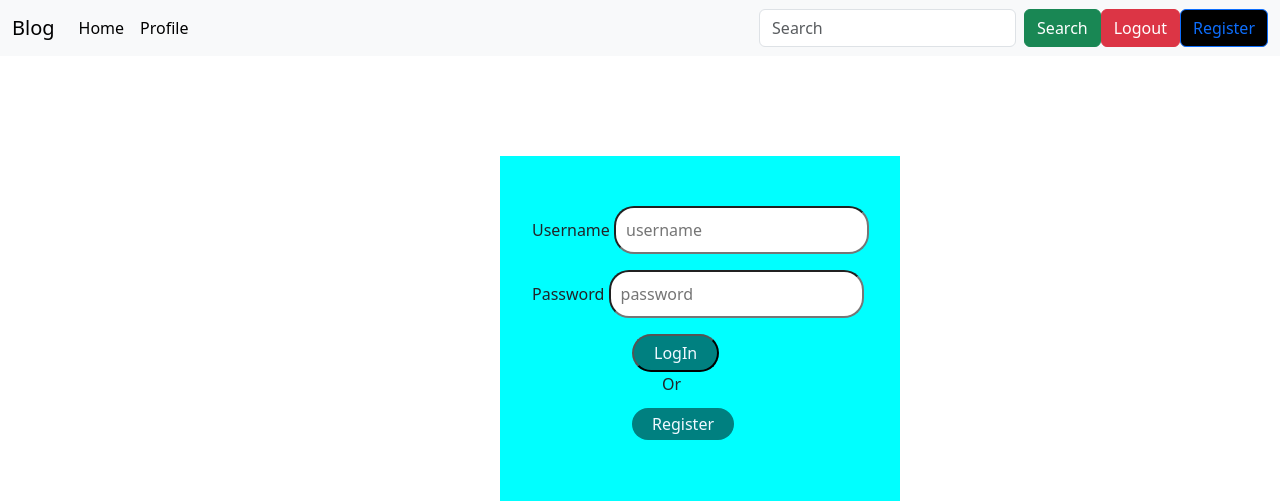
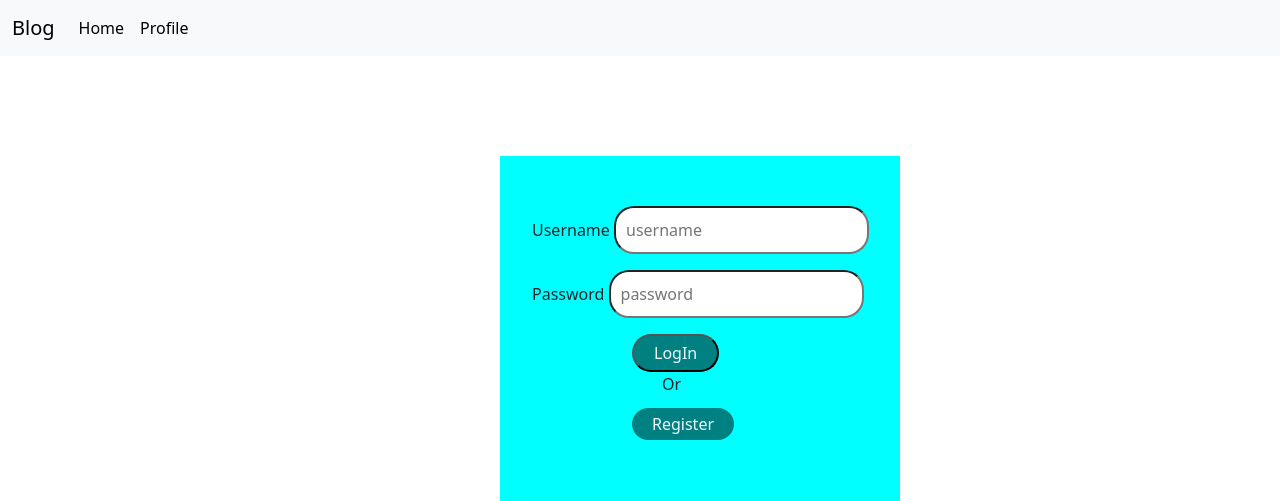
Before and after one commit to Anish-6-9/BLOG_PLATFORM, a Django app: page /login in a window 1280 px wide. Shown: the top 501 px of the page. Run offline with Django 4.2, Linux system fonts and the light colour scheme.

Commit message:
2nd commit

```diff
--- a/blog/templates/blog/base.html
+++ b/blog/templates/blog/base.html
@@ -26,11 +26,11 @@
               </li>
             </ul>
             <form class="d-flex" role="search">
+              {% if user.is_authenticated %}
               <input class="form-control me-2" type="search" placeholder="Search" aria-label="Search">
               <button class="btn btn-success" type="submit">Search</button>
-              <button class="btn btn-danger" type="submit">Logout</button>
-              <button style="background-color: black;" class="btn btn-primary" type="submit"><a href="{% url 'register' %}" style="text-decoration: none;">Register</a></button>
-
+              <button class="btn btn-danger" type="submit"><a href="{% url 'log_out' %}" style="text-decoration: none;">Logout</a></button>
+              {% endif %}
             </form>
           </div>
         </div>
--- /dev/null
+++ b/blog/templates/blog/log_in.html
@@ -0,0 +1,29 @@
+{% extends 'blog/base.html' %}
+{% load static %}
+
+{% block title %}
+<title>Login</title>
+<link rel="stylesheet" href="{% static 'blog/css/log_in.css' %}">
+{% endblock title %}
+
+{%block content%}
+<form method="POST" action="{% url 'log_in' %}">
+    {% csrf_token %}
+    <div class='centre'>
+        <ul>
+            <label>Username</label>
+            <input type='text' placeholder='username' class="box" name="username">
+        </ul>
+        <ul>
+            <label>Password</label>
+            <input type='password' placeholder='password'class='box' name="password">
+        </ul>
+        <ul>
+            <button type='submit' class='login'>LogIn</button>
+                <p style="margin-left:130px">Or</p>
+            <a class='login' href='{% url 'register' %}'>Register</a>
+        </ul>
+    </div>
+</form>
+
+{%endblock content%}
--- a/blog/templates/blog/login.html
+++ /dev/null
@@ -1,26 +0,0 @@
-{% extends 'blog/base.html' %}
-{% load static %}
-
-{% block title %}
-<title>Login</title>
-<link rel="stylesheet" href="{% static 'blog/css/login.css' %}">
-{% endblock title %}
-
-{%block content%}
-<div class='centre'>
-    <ul>
-        <label>Username</label>
-        <input type='text' placeholder='username' class="box">
-    </ul>
-    <ul>
-        <label>Password</label>
-        <input type='password' placeholder='password'class='box'>
-    </ul>
-    <ul>
-        <button type='submit' class='login'>LogIn</button>
-            <p style="margin-left:130px">Or</p>
-        <a class='login' href='{% url 'register' %}'>Register</a>
-    </ul>
-</div>
-
-{%endblock content%}
--- a/blog/templates/blog/register.html
+++ b/blog/templates/blog/register.html
@@ -42,7 +42,7 @@
 
 
         <button class="bu" type="submit">Register</button>
-        <h4>Or <a href="{% url 'login' %}" style="text-decoration: none;">Already have an account</a></h4>
+        <h4>Or <a href="{% url 'log_in' %}" style="text-decoration: none;">Already have an account</a></h4>
     </form>
 </div>
 {% endblock content %}
--- a/blog/urls.py
+++ b/blog/urls.py
@@ -2,9 +2,10 @@ from django.urls import path
 from . import views
 
 urlpatterns = [
+    path('', views.base, name='base'),
     path('home', views.home, name='home'),
     path('register', views.register, name='register'),
-    path('login', views.login, name='login'),
-    path('logout', views.logout, name='logout'),
+    path('login', views.log_in, name='log_in'),
+    path('logout', views.log_out, name='log_out'),
     path('edit', views.edit, name='edit'),
 ]
--- a/blog/views.py
+++ b/blog/views.py
@@ -10,7 +10,11 @@ from . models import registration
 import datetime
 
 
-# @login_required(login_url='login')
+def base(request):
+    return render(request, 'blog/base.html')
+
+
+@login_required(login_url='/')
 def home(request):
     if request.method == 'POST':
         title = request.POST['title']
@@ -43,12 +47,12 @@ def register(request):
         User.objects.create_user(
             username=username, email=email, password=password)
 
-        return redirect('login')
+        return redirect('log_in')
 
     return render(request, 'blog/register.html')
 
 
-def login(request):
+def log_in(request):
     if request.method == 'POST':
         username1 = request.POST['username']
         password1 = request.POST['password']
@@ -60,14 +64,14 @@ def login(request):
             return redirect('home')
         else:
             logout(request)
-            return redirect('login')
+            return redirect('log_in')
 
-    return render(request, 'blog/login.html')
+    return render(request, 'blog/log_in.html')
 
 
-def logout(request):
+def log_out(request):
     logout(request)
-    return redirect('login')
+    return redirect('log_in')
 
 
 def edit(request):
--- a/blog_platform/settings.py
+++ b/blog_platform/settings.py
@@ -122,7 +122,7 @@ USE_TZ = True
 
 STATIC_URL = 'static/'
 
-# LOGIN_URL = 'login'
+LOGIN_URL = '/'
 
 # Default primary key field type
 # https://docs.djangoproject.com/en/4.2/ref/settings/#default-auto-field
```
Also changed, not shown: blog/static/blog/css/log_in.css (renamed from blog/static/blog/css/login.css).
